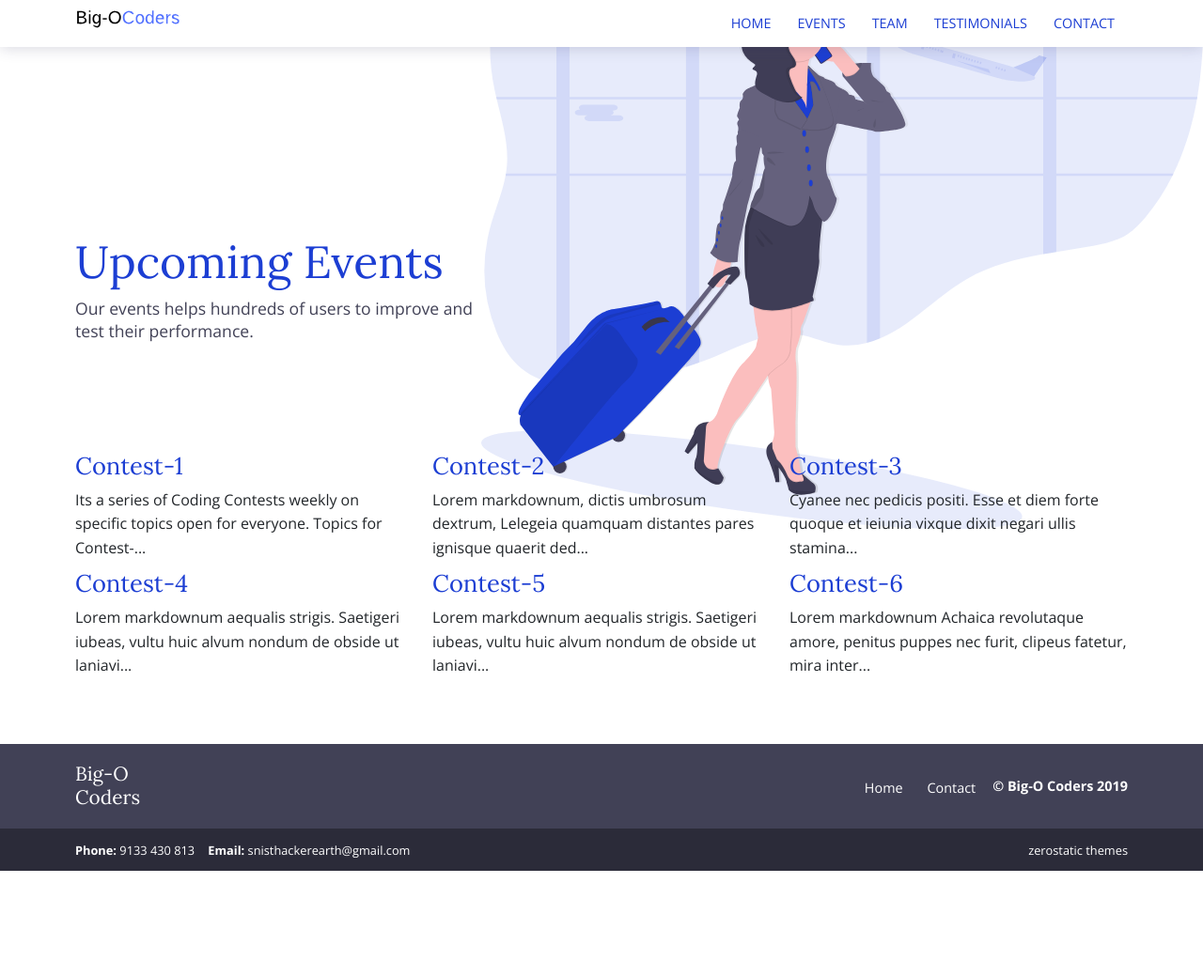
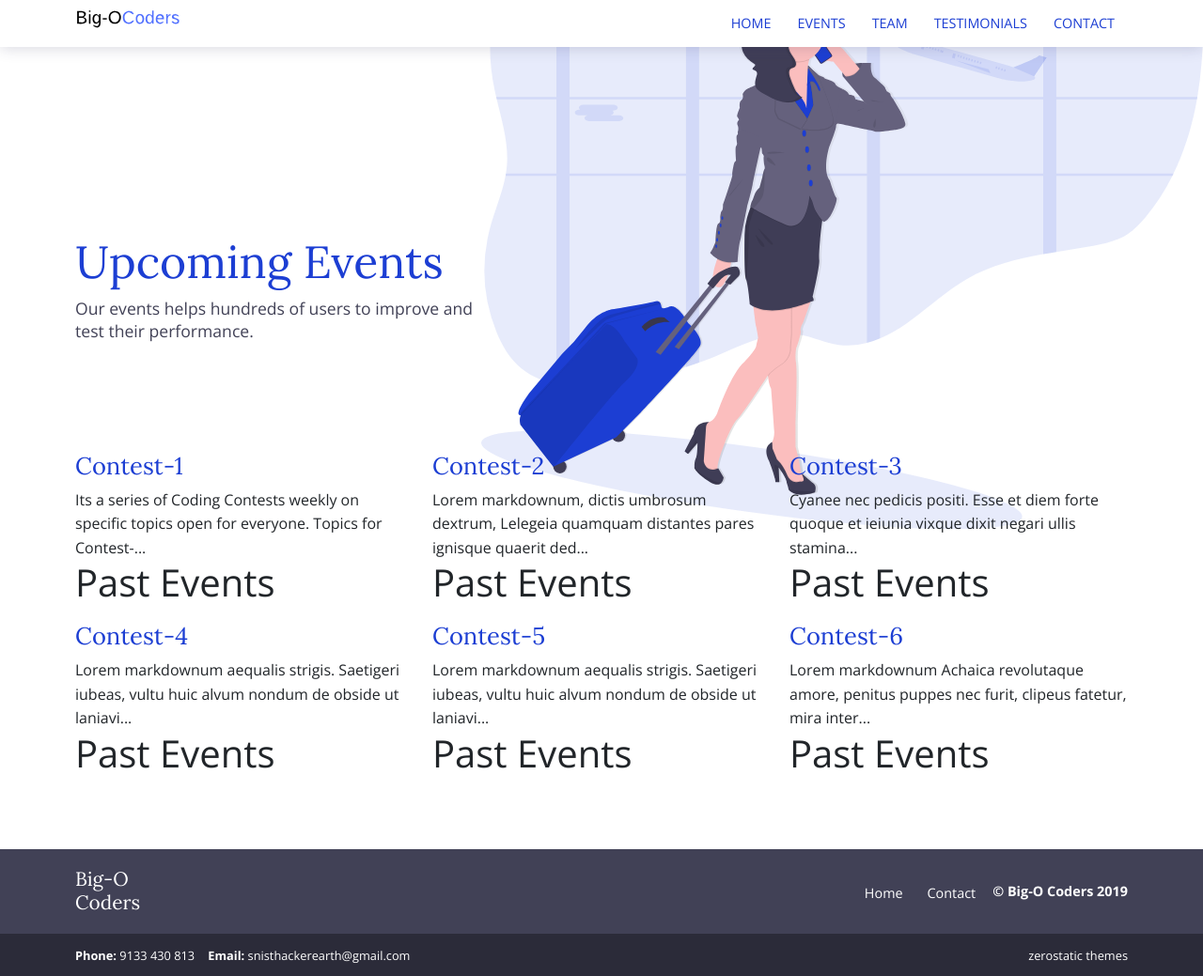
Before and after one commit to SnistAheads/Ocoders, a Jekyll site: the page built from events.html, in a window 1280 px wide. Shown: the whole page at 94% size. Built offline with Jekyll 4.4.1, drawn with Linux system fonts in a browser that asks for light colours; before the commit the page ends 927 px from its top, so only the background shows below that.

Commit message:
Update events.html

```diff
--- a/events.html
+++ b/events.html
@@ -27,6 +27,7 @@ bodyClass: page-services-list
             <a href="{{site.baseurl}}{{ service.url }}">{{ service.title }}</a>
           </h2>
           {{ service.content | markdownify | strip_html | truncate: 100 }}
+           <h1>Past Events</h1>
         </div>
       </div>
     </div>
```
